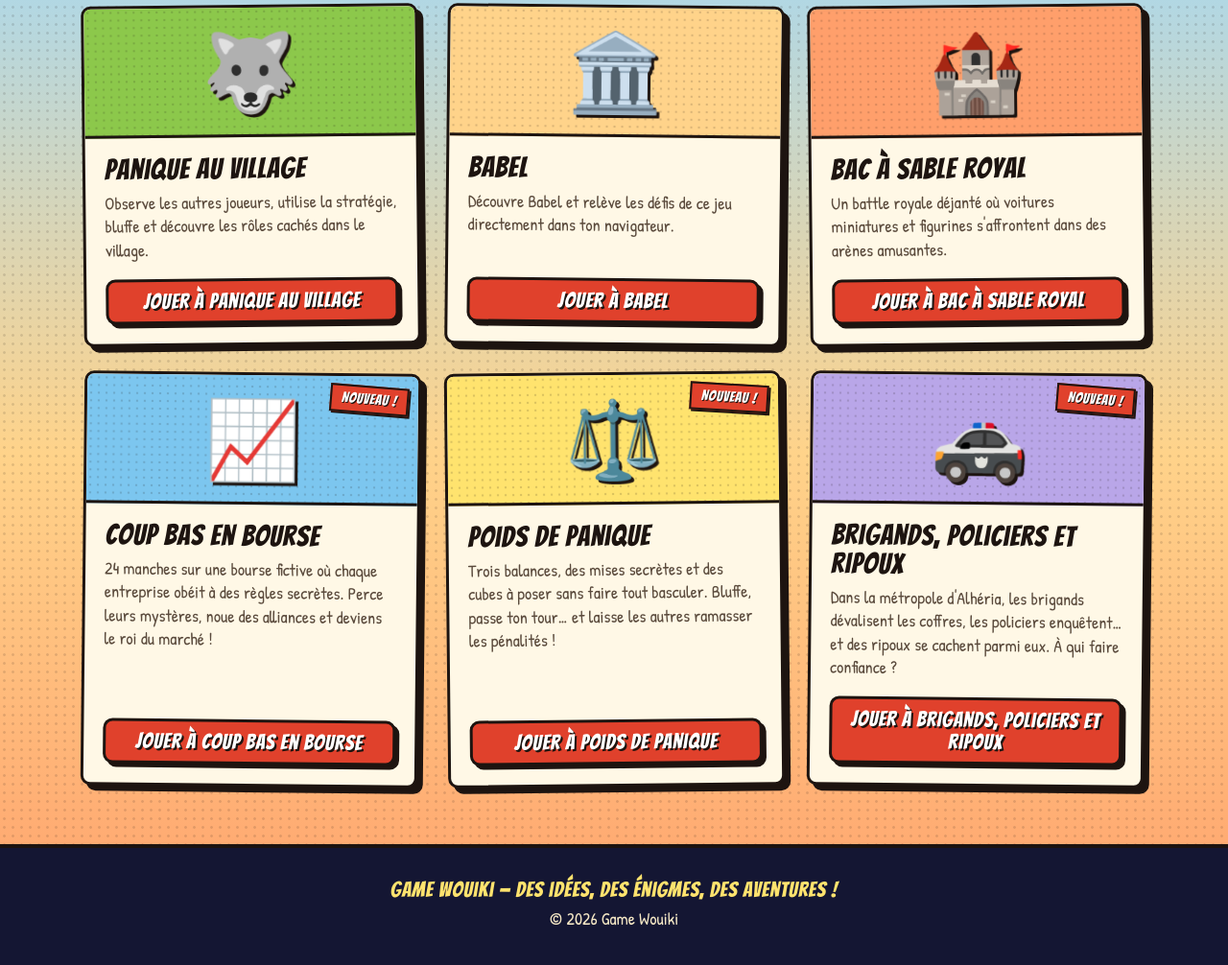
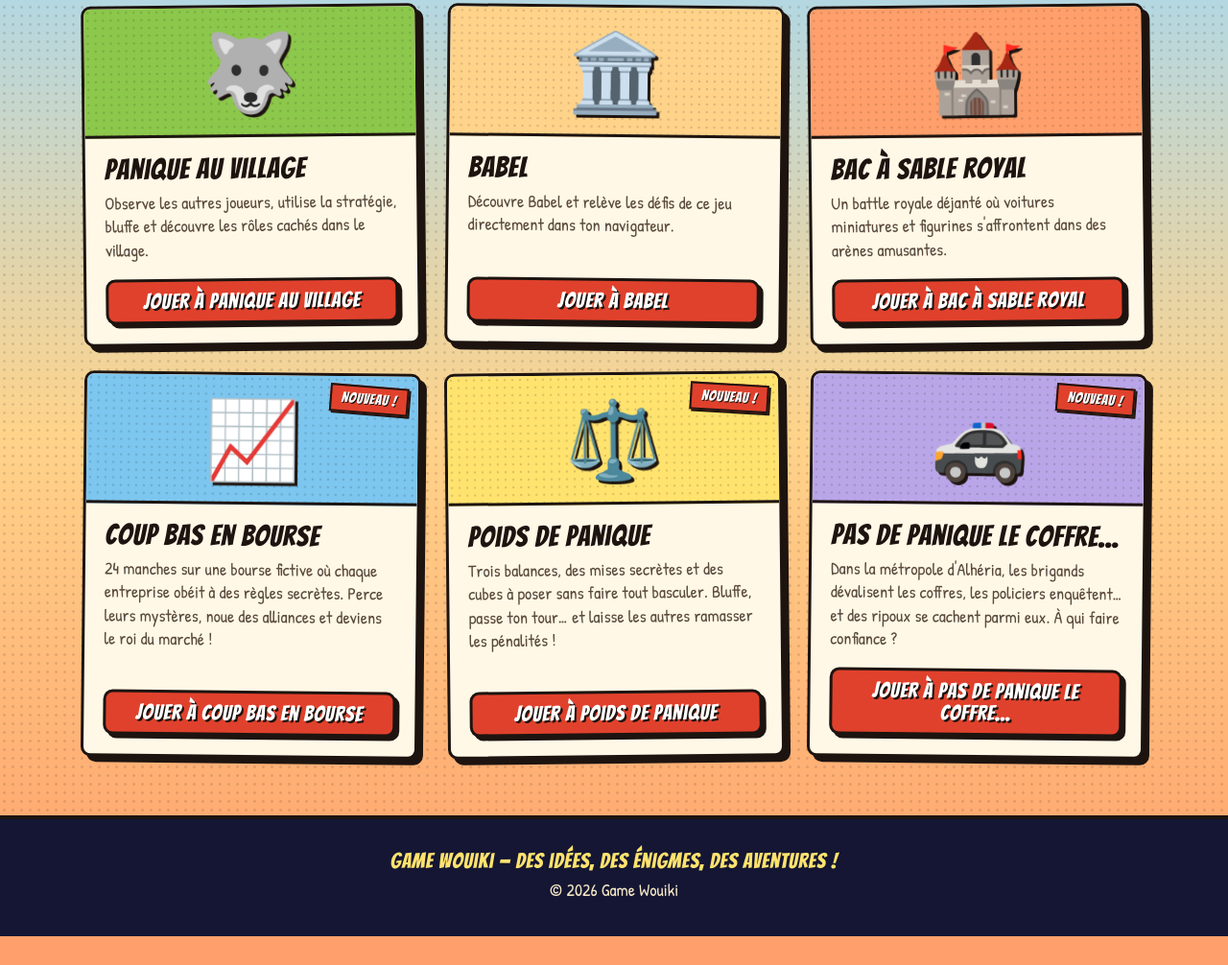
Before and after one commit to ropionolivier-create/game-wouiki, a plain HTML site: page index.html in a window 1280 px wide. Shown: the part 519-1525 px from the top of the page at 96% size. After the commit the page ends 1495 px from the top, so only its background shows below. Drawn offline with Linux system fonts and the light colour scheme.

Commit message:
Update index.html

```diff
--- a/index.html
+++ b/index.html
@@ -350,13 +350,13 @@
     <article class="game">
       <div class="image" style="--bg:#b9a6e8"><span class="tag new">Nouveau !</span><span class="emoji">🚓</span></div>
       <div class="content">
-        <h3>Brigands, policiers et ripoux</h3>
+        <h3>Pas de panique le coffre...</h3>
         <p>
           Dans la métropole d'Alhéria, les brigands dévalisent
           les coffres, les policiers enquêtent… et des ripoux
           se cachent parmi eux. À qui faire confiance ?
         </p>
-        <a class="button" href="./brigands-policiers-ripoux.html">Jouer à Brigands, policiers et ripoux</a>
+        <a class="button" href="./pas-de-panique-le-coffre.html">Jouer à Pas de panique le coffre...</a>
       </div>
     </article>
 
```
